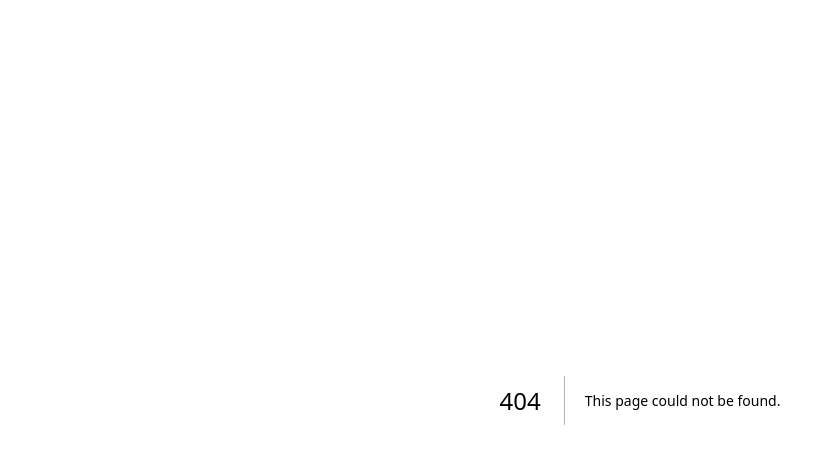
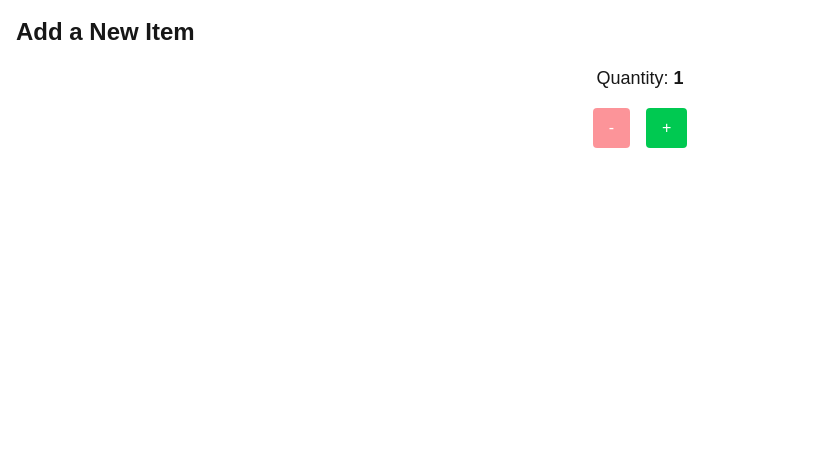
Before and after one commit to Parminder0/cprg306-assignments, a Next.js app: page /week-4 in a window 1280 px wide. Before the commit this address had no page. Shown: the top 464 px of the page, without its empty margins (0-827 px from the left). Built offline with nearby package versions, Linux system fonts and the light colour scheme.

Commit message:
Week 4 assignment completed

```diff
--- a/app/page.js
+++ b/app/page.js
@@ -7,7 +7,8 @@
       <ul className="list-disc pl-5 space-y-2">
         <li><Link href="/week-1" className="text-blue-500 hover:underline">Week 1</Link></li>
         <li><Link href="/week-2" className="text-blue-500 hover:underline">Week 2</Link></li>
-        <li><Link href="/week-3" className="text-blue-500 hover:underline">Week 3</Link></li> {/* ADD THIS LINE */}
+        <li><Link href="/week-3" className="text-blue-500 hover:underline">Week 3</Link></li>
+        <li><Link href="/week-4" className="text-blue-500 hover:underline">Week 4</Link></li>
       </ul>
     </main>
   );
--- /dev/null
+++ b/app/week-4/new-item.js
@@ -0,0 +1,44 @@
+'use client'; // required for useState
+
+import { useState } from 'react';
+
+export default function NewItem() {
+  const [quantity, setQuantity] = useState(1); // start at 1
+
+  // increase quantity
+  function increment() {
+    if (quantity < 20) {
+      setQuantity(quantity + 1);
+    }
+  }
+
+  // decrease quantity
+  function decrement() {
+    if (quantity > 1) {
+      setQuantity(quantity - 1);
+    }
+  }
+
+  return (
+    <div className="flex flex-col items-center space-y-4">
+      <p className="text-lg">Quantity: <span className="font-bold">{quantity}</span></p>
+
+      <div className="flex space-x-4">
+        <button
+          onClick={decrement}
+          disabled={quantity === 1}
+          className="px-4 py-2 bg-red-500 text-white rounded disabled:opacity-50"
+        >
+          -
+        </button>
+        <button
+          onClick={increment}
+          disabled={quantity === 20}
+          className="px-4 py-2 bg-green-500 text-white rounded disabled:opacity-50"
+        >
+          +
+        </button>
+      </div>
+    </div>
+  );
+}
--- /dev/null
+++ b/app/week-4/page.js
@@ -0,0 +1,10 @@
+import NewItem from './new-item';
+
+export default function Page() {
+  return (
+    <main className="p-4">
+      <h1 className="text-2xl font-bold mb-4">Add a New Item</h1>
+      <NewItem />
+    </main>
+  );
+}
```
